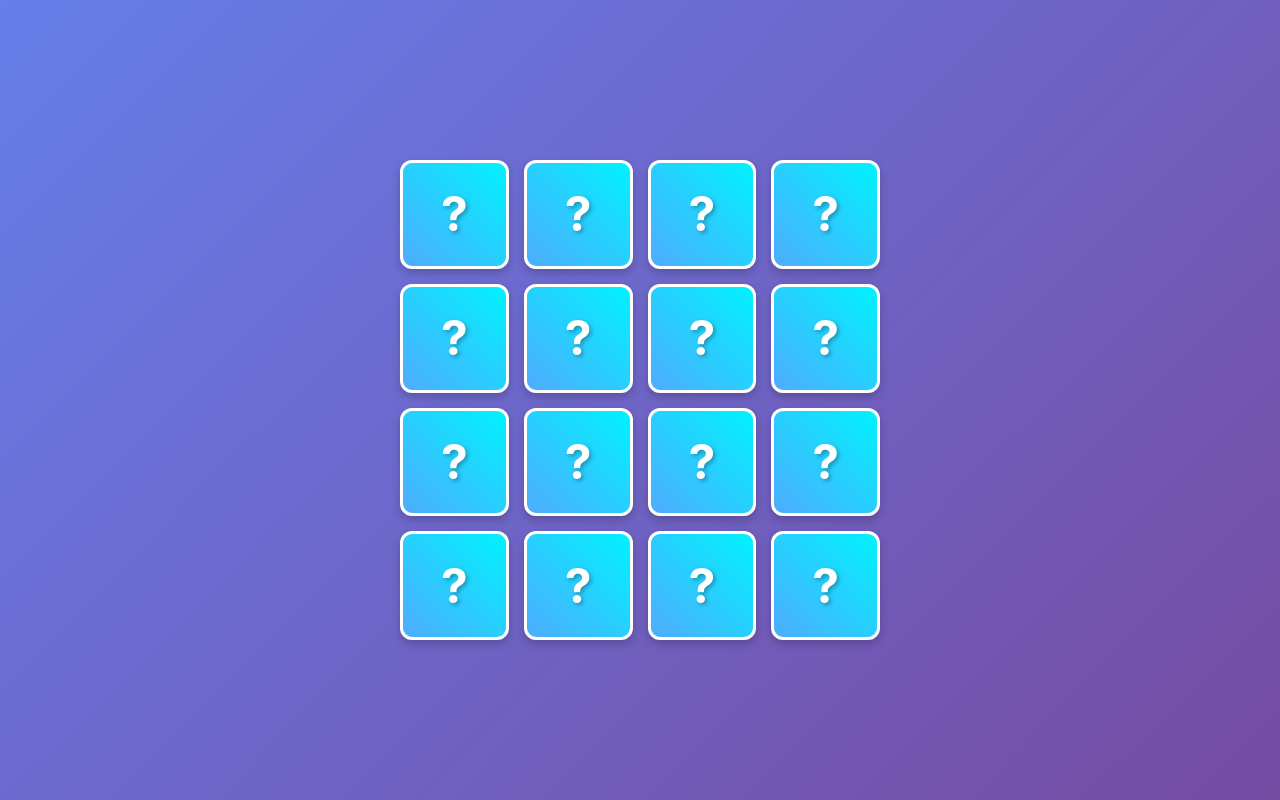
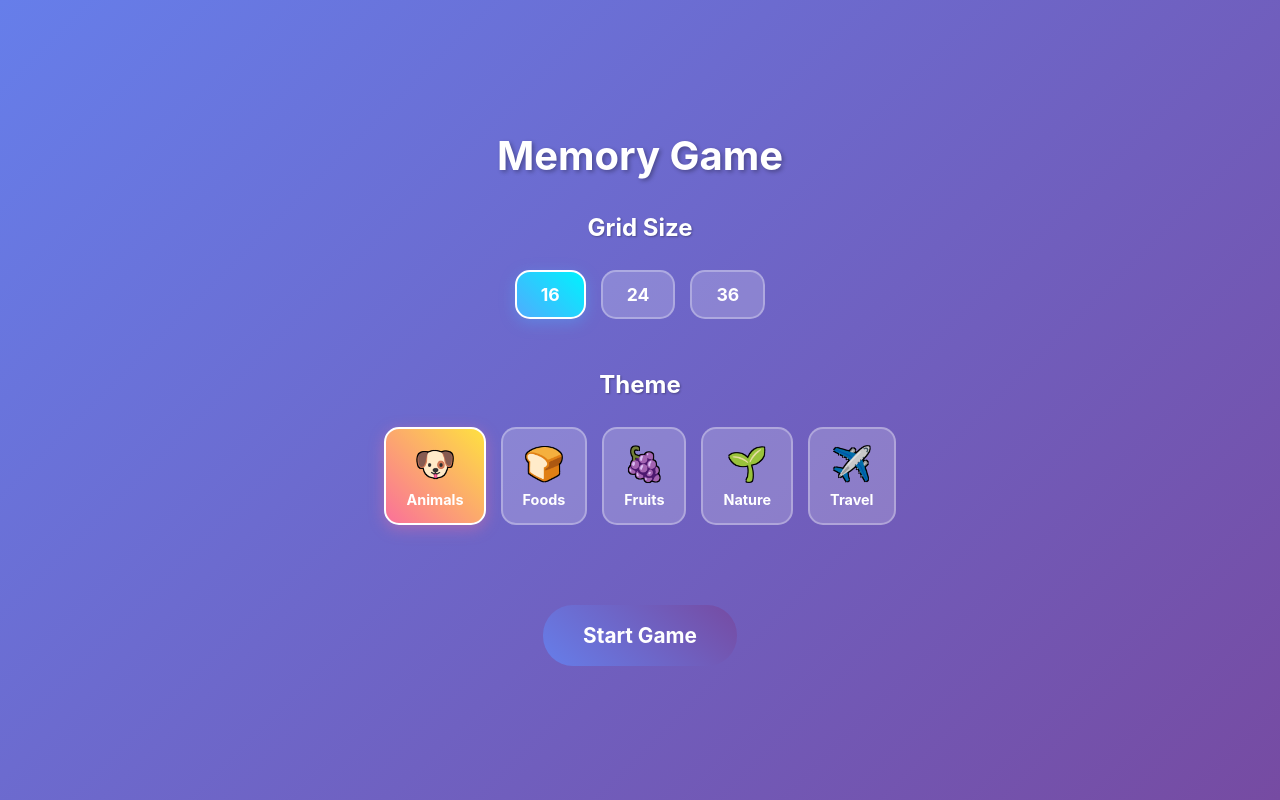
Before and after one commit to gygabo-r/memory-game-generated, a React (Vite) app: page / in a window 1280 px wide. Built offline with nearby package versions, Linux system fonts and the light colour scheme.

Commit message:
phase 2 is implemented, now there are sizes and themes

```diff
--- a/src/App.css
+++ b/src/App.css
@@ -40,11 +40,24 @@ h1 {
 
 .game-grid {
   display: grid;
-  grid-template-columns: repeat(4, 1fr);
   gap: 15px;
-  max-width: 480px;
   margin: 0 auto;
   perspective: 1000px;
+}
+
+.grid-4x4 {
+  grid-template-columns: repeat(4, 1fr);
+  max-width: 480px;
+}
+
+.grid-6x4 {
+  grid-template-columns: repeat(6, 1fr);
+  max-width: 600px;
+}
+
+.grid-6x6 {
+  grid-template-columns: repeat(6, 1fr);
+  max-width: 600px;
 }
 
 .card {
@@ -154,7 +167,14 @@ h1 {
   margin-bottom: 2rem;
 }
 
-.modal-content button {
+.modal-buttons {
+  display: flex;
+  gap: 15px;
+  justify-content: center;
+  flex-wrap: wrap;
+}
+
+.play-again-button {
   background: linear-gradient(45deg, #667eea 0%, #764ba2 100%);
   color: white;
   border: none;
@@ -166,7 +186,20 @@ h1 {
   font-weight: bold;
 }
 
-.modal-content button:hover {
+.start-new-button {
+  background: linear-gradient(45deg, #a8a8a8 0%, #909090 100%);
+  color: white;
+  border: none;
+  padding: 15px 30px;
+  font-size: 1.2rem;
+  border-radius: 25px;
+  cursor: pointer;
+  transition: transform 0.2s ease, box-shadow 0.2s ease;
+  font-weight: bold;
+}
+
+.play-again-button:hover,
+.start-new-button:hover {
   transform: translateY(-2px);
   box-shadow: 0 5px 15px rgba(0, 0, 0, 0.2);
 }
@@ -223,3 +256,123 @@ h1 {
     font-size: 2rem;
   }
 }
+
+/* Game Configuration Styles */
+.game-config {
+  text-align: center;
+  padding: 20px;
+  max-width: 600px;
+  width: 100%;
+  color: white;
+}
+
+.game-config h1 {
+  color: white;
+  font-size: 2.5rem;
+  margin-bottom: 2rem;
+  text-shadow: 2px 2px 4px rgba(0, 0, 0, 0.3);
+}
+
+.config-section {
+  margin-bottom: 3rem;
+}
+
+.config-section h2 {
+  color: white;
+  font-size: 1.5rem;
+  margin-bottom: 1.5rem;
+  text-shadow: 1px 1px 2px rgba(0, 0, 0, 0.3);
+}
+
+.size-selector {
+  display: flex;
+  gap: 15px;
+  justify-content: center;
+  flex-wrap: wrap;
+}
+
+.size-button {
+  background: rgba(255, 255, 255, 0.2);
+  color: white;
+  border: 2px solid rgba(255, 255, 255, 0.3);
+  padding: 12px 24px;
+  font-size: 1.1rem;
+  border-radius: 15px;
+  cursor: pointer;
+  transition: all 0.3s ease;
+  font-weight: bold;
+  min-width: 60px;
+}
+
+.size-button:hover {
+  background: rgba(255, 255, 255, 0.3);
+  transform: translateY(-2px);
+}
+
+.size-button.selected {
+  background: linear-gradient(45deg, #4facfe 0%, #00f2fe 100%);
+  border-color: #ffffff;
+  box-shadow: 0 4px 15px rgba(79, 172, 254, 0.4);
+}
+
+.theme-selector {
+  display: flex;
+  gap: 15px;
+  justify-content: center;
+  flex-wrap: wrap;
+}
+
+.theme-button {
+  background: rgba(255, 255, 255, 0.2);
+  color: white;
+  border: 2px solid rgba(255, 255, 255, 0.3);
+  padding: 15px 20px;
+  border-radius: 15px;
+  cursor: pointer;
+  transition: all 0.3s ease;
+  display: flex;
+  flex-direction: column;
+  align-items: center;
+  gap: 8px;
+  min-width: 80px;
+}
+
+.theme-button:hover {
+  background: rgba(255, 255, 255, 0.3);
+  transform: translateY(-2px);
+}
+
+.theme-button.selected {
+  background: linear-gradient(45deg, #fa709a 0%, #fee140 100%);
+  border-color: #ffffff;
+  box-shadow: 0 4px 15px rgba(250, 112, 154, 0.4);
+}
+
+.theme-icon {
+  font-size: 2rem;
+  text-shadow: -1px -1px 0 #000, 1px -1px 0 #000, -1px 1px 0 #000, 1px 1px 0 #000;
+}
+
+.theme-name {
+  font-size: 0.9rem;
+  font-weight: bold;
+  text-transform: capitalize;
+}
+
+.start-button {
+  background: linear-gradient(45deg, #667eea 0%, #764ba2 100%);
+  color: white;
+  border: none;
+  padding: 18px 40px;
+  font-size: 1.3rem;
+  border-radius: 30px;
+  cursor: pointer;
+  transition: transform 0.2s ease, box-shadow 0.2s ease;
+  font-weight: bold;
+  margin-top: 2rem;
+}
+
+.start-button:hover {
+  transform: translateY(-3px);
+  box-shadow: 0 8px 25px rgba(102, 126, 234, 0.4);
+}
--- a/src/App.tsx
+++ b/src/App.tsx
@@ -2,24 +2,56 @@ import { useState } from 'react';
 import './App.css';
 import VictoryModal from './VictoryModal';
 import GameGrid from './GameGrid';
+import GameConfig, { type GameSettings } from './GameConfig';
+
+type GameState = 'config' | 'playing';
 
 function App() {
+  const [gameState, setGameState] = useState<GameState>('config');
+  const [gameSettings, setGameSettings] = useState<GameSettings | null>(null);
   const [gameWon, setGameWon] = useState(false);
   const [resetTrigger, setResetTrigger] = useState(0);
+
+  const handleStartGame = (settings: GameSettings) => {
+    setGameSettings(settings);
+    setGameState('playing');
+    setGameWon(false);
+  };
 
   const handleGameWon = () => {
     setGameWon(true);
   };
 
-  const resetGame = () => {
+  const handlePlayAgain = () => {
     setGameWon(false);
     setResetTrigger(prev => prev + 1);
   };
 
+  const handleStartNew = () => {
+    setGameState('config');
+    setGameWon(false);
+  };
+
+  if (gameState === 'config') {
+    return (
+      <div className="app">
+        <GameConfig onStartGame={handleStartGame} />
+      </div>
+    );
+  }
+
   return (
     <div className="app">
-      <GameGrid onGameWon={handleGameWon} resetTrigger={resetTrigger} />
-      <VictoryModal isOpen={gameWon} onStartNewGame={resetGame} />
+      <GameGrid
+        onGameWon={handleGameWon}
+        resetTrigger={resetTrigger}
+        settings={gameSettings!}
+      />
+      <VictoryModal
+        isOpen={gameWon}
+        onPlayAgain={handlePlayAgain}
+        onStartNew={handleStartNew}
+      />
     </div>
   );
 }
--- /dev/null
+++ b/src/GameConfig/GameConfig.tsx
@@ -0,0 +1,91 @@
+import { useState, useEffect } from 'react';
+import type { GameSize, GameTheme, GameConfigProps, GameSettings } from './types';
+import animalIcons from '../GameGrid/icons/animal_icons.json';
+import foodDrinksIcons from '../GameGrid/icons/food_drinks_icons.json';
+import fruitVegetableIcons from '../GameGrid/icons/fruit_vegetable_icons.json';
+import natureIcons from '../GameGrid/icons/nature_icons.json';
+import travelIcons from '../GameGrid/icons/travel_icons.json';
+
+const STORAGE_KEY = 'memory-game-settings';
+
+const defaultSettings: GameSettings = {
+  size: 16,
+  theme: 'animals'
+};
+
+const themeIcons = {
+  animals: Object.values(animalIcons)[0],
+  foods: Object.values(foodDrinksIcons)[0],
+  fruits: Object.values(fruitVegetableIcons)[0],
+  nature: Object.values(natureIcons)[0],
+  travel: Object.values(travelIcons)[0]
+};
+
+function GameConfig({ onStartGame }: GameConfigProps) {
+  const [settings, setSettings] = useState<GameSettings>(defaultSettings);
+
+  useEffect(() => {
+    const saved = localStorage.getItem(STORAGE_KEY);
+    if (saved) {
+      try {
+        const parsedSettings = JSON.parse(saved);
+        setSettings(parsedSettings);
+      } catch (error) {
+        console.error('Failed to parse saved settings:', error);
+      }
+    }
+  }, []);
+
+  const updateSettings = (newSettings: Partial<GameSettings>) => {
+    const updated = { ...settings, ...newSettings };
+    setSettings(updated);
+    localStorage.setItem(STORAGE_KEY, JSON.stringify(updated));
+  };
+
+  const handleStartGame = () => {
+    onStartGame(settings);
+  };
+
+  return (
+    <div className="game-config">
+      <h1>Memory Game</h1>
+
+      <div className="config-section">
+        <h2>Grid Size</h2>
+        <div className="size-selector">
+          {([16, 24, 36] as GameSize[]).map(size => (
+            <button
+              key={size}
+              className={`size-button ${settings.size === size ? 'selected' : ''}`}
+              onClick={() => updateSettings({ size })}
+            >
+              {size}
+            </button>
+          ))}
+        </div>
+      </div>
+
+      <div className="config-section">
+        <h2>Theme</h2>
+        <div className="theme-selector">
+          {(['animals', 'foods', 'fruits', 'nature', 'travel'] as GameTheme[]).map(theme => (
+            <button
+              key={theme}
+              className={`theme-button ${settings.theme === theme ? 'selected' : ''}`}
+              onClick={() => updateSettings({ theme })}
+            >
+              <span className="theme-icon">{themeIcons[theme]}</span>
+              <span className="theme-name">{theme.charAt(0).toUpperCase() + theme.slice(1)}</span>
+            </button>
+          ))}
+        </div>
+      </div>
+
+      <button className="start-button" onClick={handleStartGame}>
+        Start Game
+      </button>
+    </div>
+  );
+}
+
+export default GameConfig;
--- /dev/null
+++ b/src/GameConfig/index.ts
@@ -0,0 +1,2 @@
+export { default } from './GameConfig';
+export type { GameSettings, GameSize, GameTheme } from './types';
--- /dev/null
+++ b/src/GameConfig/types.ts
@@ -0,0 +1,11 @@
+export type GameSize = 16 | 24 | 36;
+export type GameTheme = 'animals' | 'foods' | 'fruits' | 'nature' | 'travel';
+
+export interface GameSettings {
+  size: GameSize;
+  theme: GameTheme;
+}
+
+export interface GameConfigProps {
+  onStartGame: (settings: GameSettings) => void;
+}
--- a/src/GameGrid/GameGrid.tsx
+++ b/src/GameGrid/GameGrid.tsx
@@ -1,22 +1,24 @@
 import { useState, useEffect } from 'react';
 import type {Card} from './types';
 import { createCards } from './shuffledCards';
+import type { GameSettings } from '../GameConfig';
 
 interface GameGridProps {
   onGameWon: () => void;
   resetTrigger: number;
+  settings: GameSettings;
 }
 
-function GameGrid({ onGameWon, resetTrigger }: GameGridProps) {
-  const [cards, setCards] = useState<Card[]>(createCards());
+function GameGrid({ onGameWon, resetTrigger, settings }: GameGridProps) {
+  const [cards, setCards] = useState<Card[]>(createCards(settings));
   const [flippedCards, setFlippedCards] = useState<Set<number>>(new Set());
   const [matchedCards, setMatchedCards] = useState<Set<number>>(new Set());
 
   useEffect(() => {
-    setCards(createCards());
+    setCards(createCards(settings));
     setFlippedCards(new Set());
     setMatchedCards(new Set());
-  }, [resetTrigger]);
+  }, [resetTrigger, settings]);
 
   const handleCardClick = (cardId: number) => {
     if (flippedCards.size === 2) return;
@@ -47,8 +49,16 @@ function GameGrid({ onGameWon, resetTrigger }: GameGridProps) {
     }
   };
 
+  const getGridClass = () => {
+    const size = settings.size;
+    if (size === 16) return 'game-grid grid-4x4';
+    if (size === 24) return 'game-grid grid-6x4';
+    if (size === 36) return 'game-grid grid-6x6';
+    return 'game-grid grid-4x4';
+  };
+
   return (
-    <div className="game-grid">
+    <div className={getGridClass()}>
       {cards.map(card => (
         <div
           key={card.id}
--- a/src/GameGrid/shuffledCards.ts
+++ b/src/GameGrid/shuffledCards.ts
@@ -1,20 +1,20 @@
 import type { Card } from './types';
+import type { GameSettings } from '../GameConfig';
 import animalIcons from './icons/animal_icons.json';
 import foodDrinksIcons from './icons/food_drinks_icons.json';
 import fruitVegetableIcons from './icons/fruit_vegetable_icons.json';
 import natureIcons from './icons/nature_icons.json';
 import travelIcons from './icons/travel_icons.json';
 
-// Combine all icon objects into a single array of emojis
-const allIcons = [
-  ...Object.values(animalIcons),
-  ...Object.values(foodDrinksIcons),
-  ...Object.values(fruitVegetableIcons),
-  ...Object.values(natureIcons),
-  ...Object.values(travelIcons)
-];
+const iconSets = {
+  animals: Object.values(animalIcons),
+  foods: Object.values(foodDrinksIcons),
+  fruits: Object.values(fruitVegetableIcons),
+  nature: Object.values(natureIcons),
+  travel: Object.values(travelIcons)
+};
 
-// Function to get 8 unique random icons
+// Function to get unique random icons
 function getRandomUniqueIcons(icons: string[], count: number): string[] {
   const shuffled = shuffleArray([...icons]);
   const uniqueEmojis = new Set<string>();
@@ -30,9 +30,6 @@ function getRandomUniqueIcons(icons: string[], count: number): string[] {
   return result;
 }
 
-// Get 8 unique random emojis from all available icons
-const animalEmojis = getRandomUniqueIcons(allIcons, 8);
-
 export function shuffleArray<T>(array: T[]): T[] {
   const shuffled = [...array];
   for (let i = shuffled.length - 1; i > 0; i--) {
@@ -42,8 +39,11 @@ export function shuffleArray<T>(array: T[]): T[] {
   return shuffled;
 }
 
-export function createCards(): Card[] {
-  const cardPairs = [...animalEmojis, ...animalEmojis];
+export function createCards(settings: GameSettings): Card[] {
+  const pairCount = settings.size / 2;
+  const themeIcons = iconSets[settings.theme];
+  const selectedEmojis = getRandomUniqueIcons(themeIcons, pairCount);
+  const cardPairs = [...selectedEmojis, ...selectedEmojis];
   const shuffledEmojis = shuffleArray(cardPairs);
 
   return shuffledEmojis.map((emoji, index) => ({
```
Also changed, not shown: src/VictoryModal/VictoryModal.tsx (+11 -3 lines).
